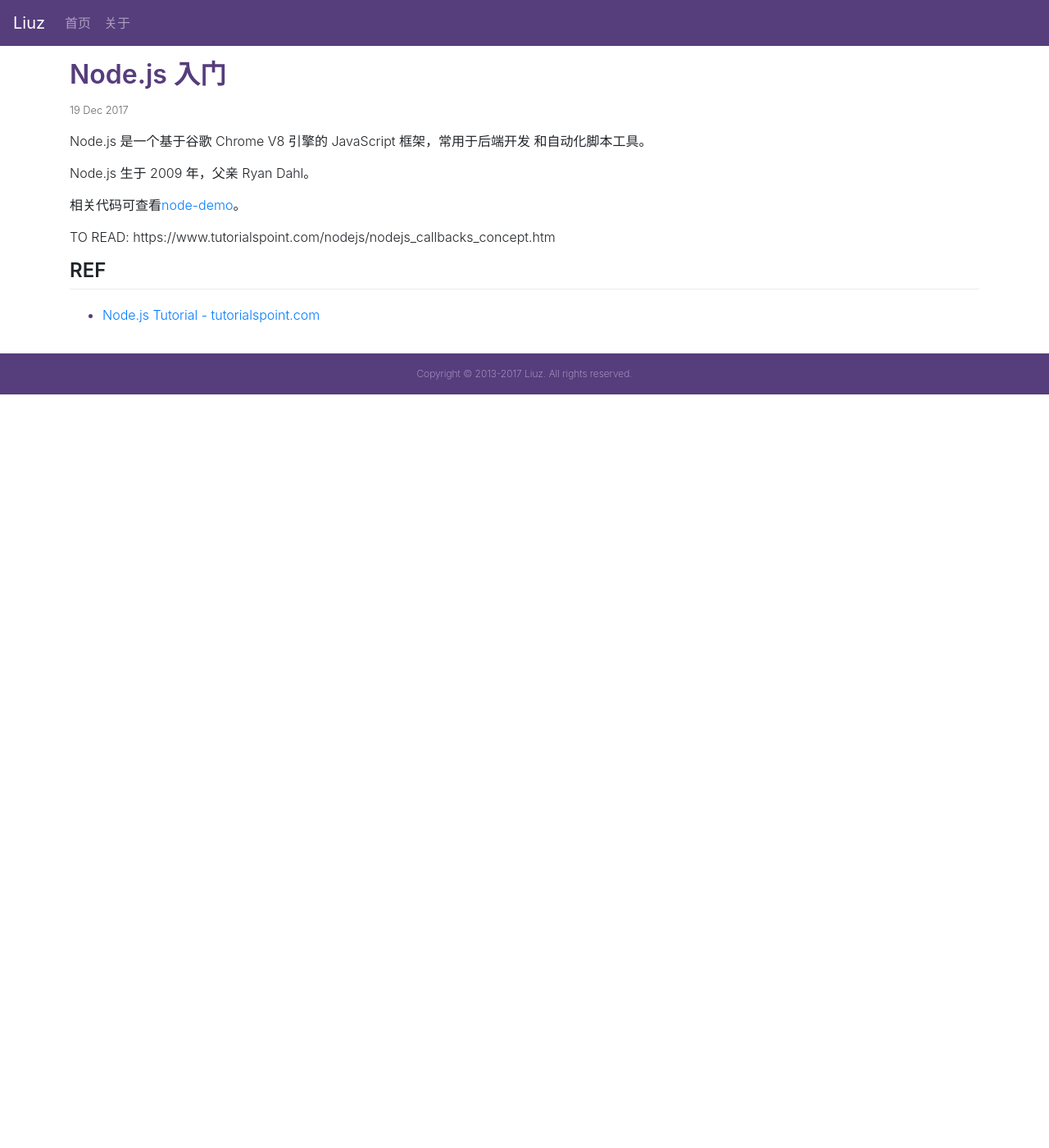
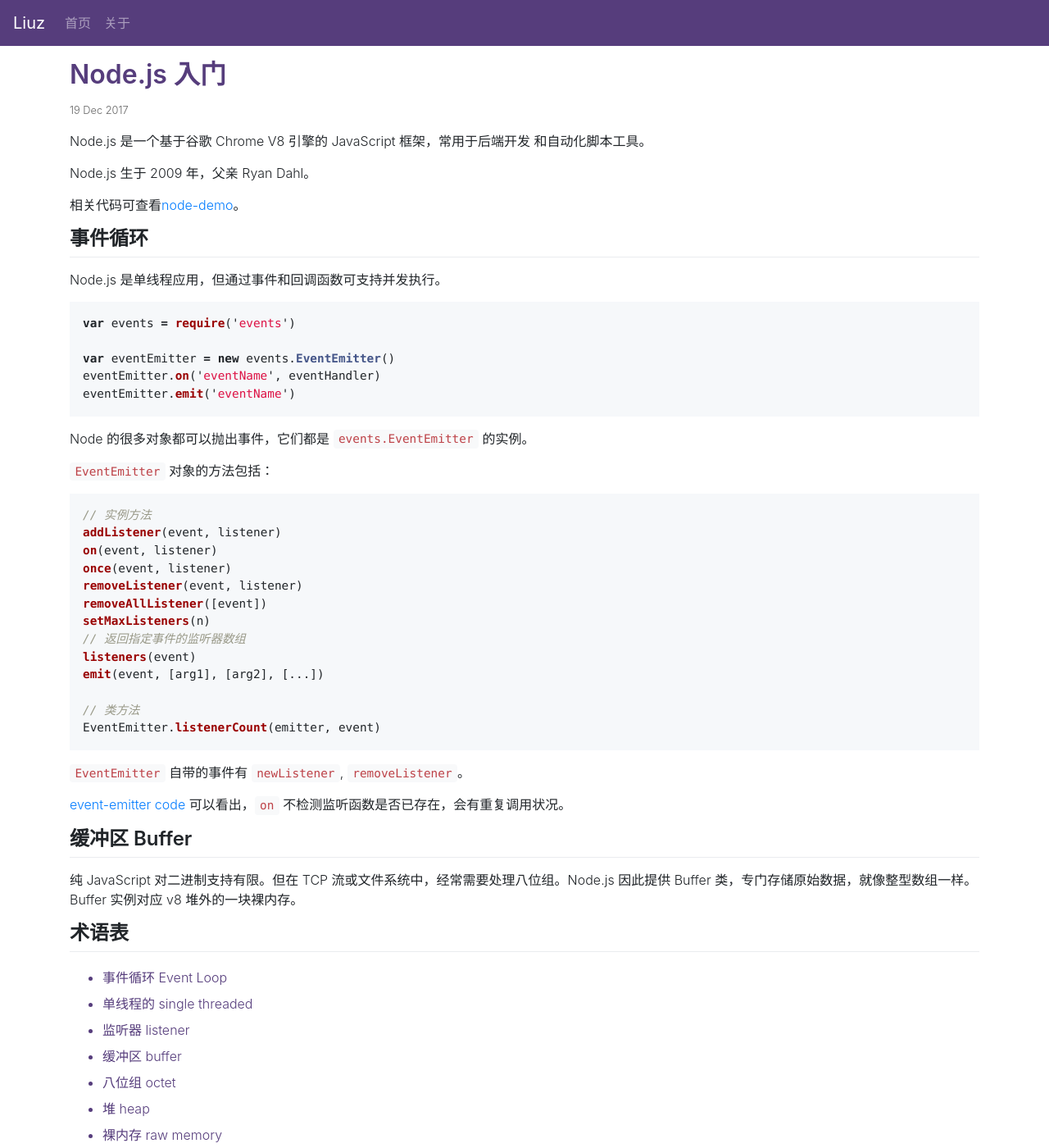
Before and after one commit to liuzhuan/liuzhuan.github.io, a Jekyll site: the page built from _posts/2017-12-19-node-primer.md, in a window 1280 px wide and 1400 px high. Shown: the whole window at 82% size. Built offline with Jekyll 4.4.1, drawn with Linux system fonts in a browser that asks for light colours; nearby versions of some CDN libraries.

Commit message:
adding node js

````diff
--- a/_posts/2017-12-19-node-primer.md
+++ b/_posts/2017-12-19-node-primer.md
@@ -11,7 +11,55 @@
 
 相关代码可查看[node-demo][node-demo]。
 
-TO READ: https://www.tutorialspoint.com/nodejs/nodejs_callbacks_concept.htm
+## 事件循环
+
+Node.js 是单线程应用，但通过事件和回调函数可支持并发执行。
+
+```javascript
+var events = require('events')
+
+var eventEmitter = new events.EventEmitter()
+eventEmitter.on('eventName', eventHandler)
+eventEmitter.emit('eventName')
+```
+
+Node 的很多对象都可以抛出事件，它们都是 `events.EventEmitter` 的实例。
+
+`EventEmitter` 对象的方法包括：
+
+```javascript
+// 实例方法
+addListener(event, listener)
+on(event, listener)
+once(event, listener)
+removeListener(event, listener)
+removeAllListener([event])
+setMaxListeners(n)
+// 返回指定事件的监听器数组
+listeners(event)
+emit(event, [arg1], [arg2], [...])
+
+// 类方法
+EventEmitter.listenerCount(emitter, event)
+```
+
+`EventEmitter` 自带的事件有 `newListener`, `removeListener`。
+
+[event-emitter code](https://github.com/liuzhuan/node-demo/blob/master/event-emitter/main.js) 可以看出，`on` 不检测监听函数是否已存在，会有重复调用状况。
+
+## 缓冲区 Buffer
+
+纯 JavaScript 对二进制支持有限。但在 TCP 流或文件系统中，经常需要处理八位组。Node.js 因此提供 Buffer 类，专门存储原始数据，就像整型数组一样。Buffer 实例对应 v8 堆外的一块裸内存。
+
+## 术语表
+
+- 事件循环 Event Loop
+- 单线程的 single threaded
+- 监听器 listener
+- 缓冲区 buffer
+- 八位组 octet
+- 堆 heap
+- 裸内存 raw memory
 
 ## REF
 
````
Also changed, not shown: other parts of _posts/2017-12-19-node-primer.md (+1 -0 lines).
